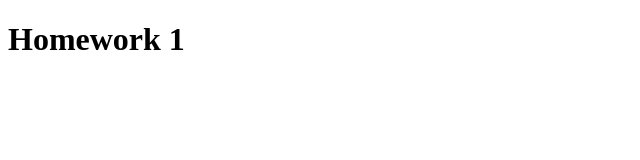
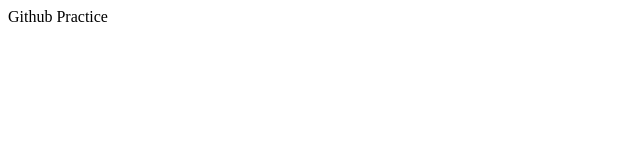
Before and after one commit to henryjung828/Homework-1, a plain HTML site: page index.html in a window 1280 px wide. Shown: the whole page, without its empty margins (0-640 px from the left). Drawn offline with Linux system fonts and the light colour scheme.

Commit message:
changed h1 to practice git

```diff
--- a/index.html
+++ b/index.html
@@ -7,6 +7,6 @@
     <title>Homework 1</title>
 </head>
 <body>
-    <h1>Homework 1</h1>
+    <div>Github Practice</div>
 </body>
 </html>
```
